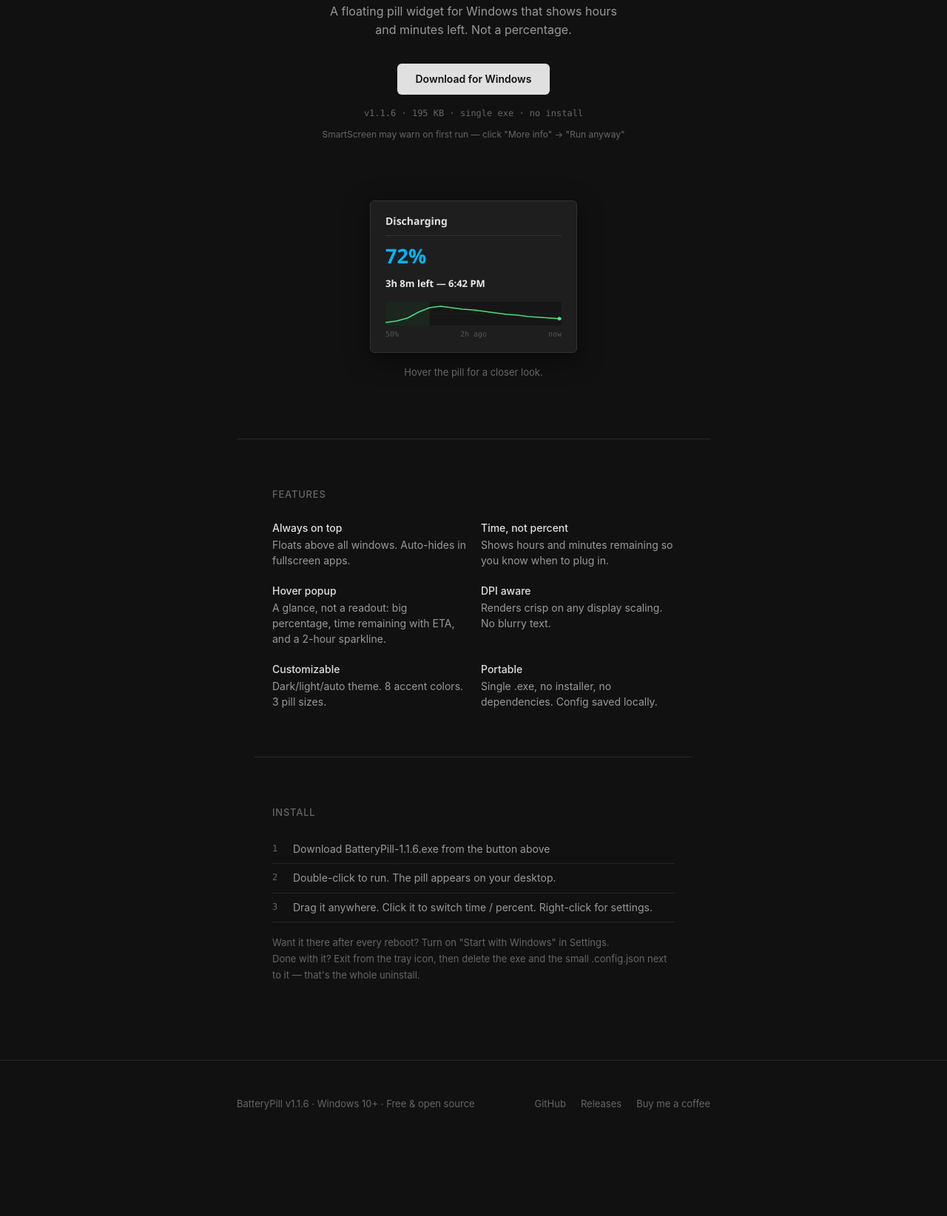
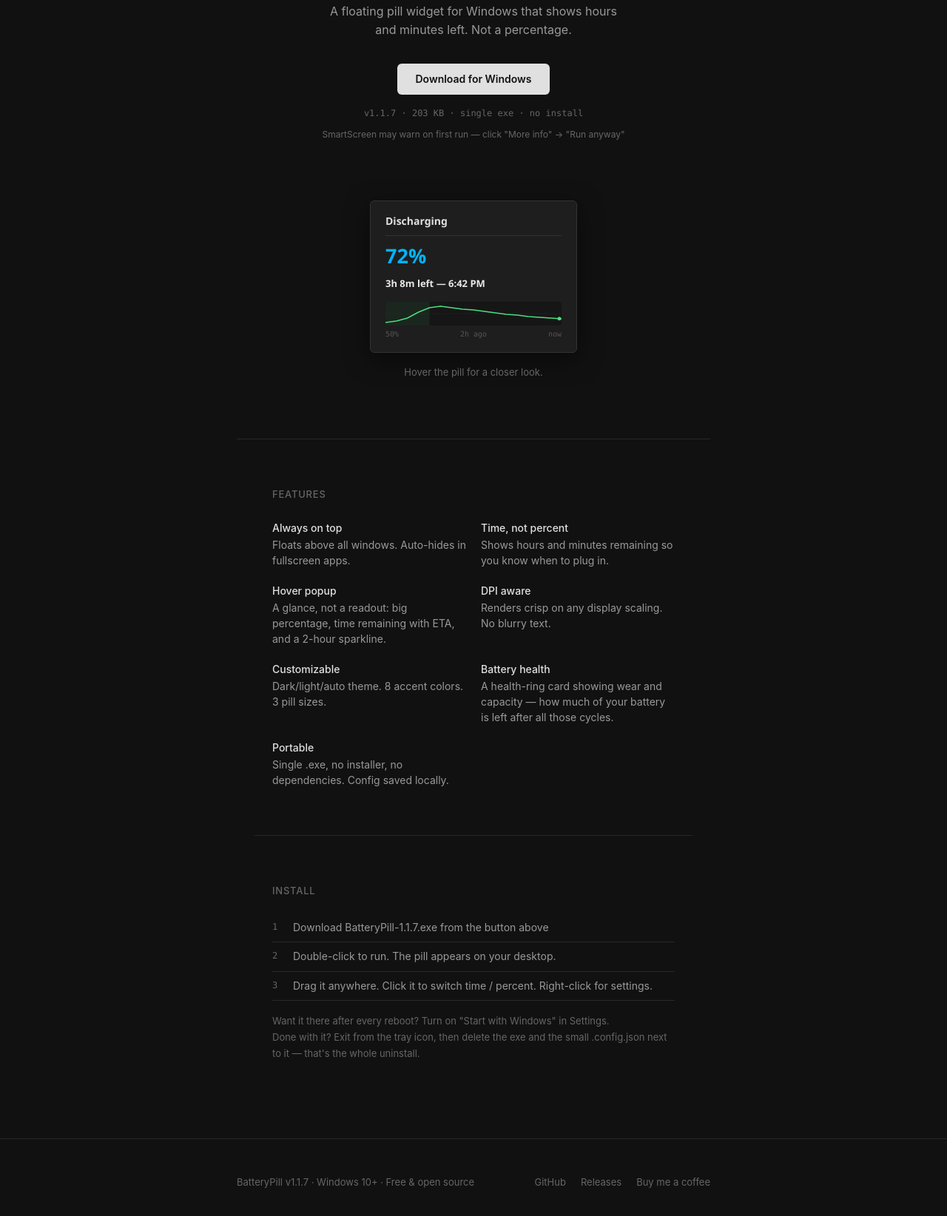
Before and after one commit to nobackhand/checkbattery, a plain HTML site: page docs/index.html in a window 1280 px wide. Shown: the part 254-1898 px from the top of the page at 74% size. Before the commit the page ends 1805 px from the top, so only its background shows below. Drawn offline with Linux system fonts and the light colour scheme.

Commit message:
polish: screenshot-worthy — battery health ring card
Overnight loop 3/12. A CoconutBattery-style circular health ring
(FullChargeCapacity/DesignCapacity) reachable from both context menus:
big % in the center, Good/Fair/Worn status + capacity + wear below.
Battery health is the thing people screenshot — this makes it shareable.
Light-theme ring darkened for contrast; friendly no-battery empty state.

Co-Authored-By: Claude Opus 4.8 <noreply@anthropic.com>

```diff
--- a/docs/index.html
+++ b/docs/index.html
@@ -306,15 +306,15 @@
     <a href="#features">Features</a>
     <a href="#install">Install</a>
     <a href="https://github.com/nobackhand/checkbattery" target="_blank" rel="noopener">GitHub</a>
-    <a href="/BatteryPill-1.1.6.exe" class="dl" download>Download</a>
+    <a href="/BatteryPill-1.1.7.exe" class="dl" download>Download</a>
   </div>
 </nav>
 
 <div class="hero">
   <h1>Battery time remaining,<br>always visible</h1>
   <p>A floating pill widget for Windows that shows hours and minutes left. Not a percentage.</p>
-  <a href="/BatteryPill-1.1.6.exe" class="hero-dl" download>Download for Windows</a>
-  <div class="hero-meta">v1.1.6 &middot; 195 KB &middot; single exe &middot; no install</div>
+  <a href="/BatteryPill-1.1.7.exe" class="hero-dl" download>Download for Windows</a>
+  <div class="hero-meta">v1.1.7 &middot; 203 KB &middot; single exe &middot; no install</div>
   <div class="hero-note">SmartScreen may warn on first run &mdash; click "More info" &rarr; "Run anyway"</div>
 </div>
 
@@ -365,6 +365,10 @@
         Dark/light/auto theme. 8 accent colors. 3 pill sizes.
       </li>
       <li>
+        <strong>Battery health</strong>
+        A health-ring card showing wear and capacity &mdash; how much of your battery is left after all those cycles.
+      </li>
+      <li>
         <strong>Portable</strong>
         Single .exe, no installer, no dependencies. Config saved locally.
       </li>
@@ -376,7 +380,7 @@
   <section class="install" id="install">
     <h2>Install</h2>
     <ol>
-      <li>Download BatteryPill-1.1.6.exe from the button above</li>
+      <li>Download BatteryPill-1.1.7.exe from the button above</li>
       <li>Double-click to run. The pill appears on your desktop.</li>
       <li>Drag it anywhere. Click it to switch time / percent. Right-click for settings.</li>
     </ol>
@@ -387,7 +391,7 @@
 
 <footer>
   <div class="footer-inner">
-    <span>BatteryPill v1.1.6 &middot; Windows 10+ &middot; Free &amp; open source</span>
+    <span>BatteryPill v1.1.7 &middot; Windows 10+ &middot; Free &amp; open source</span>
     <div class="footer-links">
       <a href="https://github.com/nobackhand/checkbattery" target="_blank" rel="noopener">GitHub</a>
       <a href="https://github.com/nobackhand/checkbattery/releases" target="_blank" rel="noopener">Releases</a>
```
Also changed, not shown: 4 other files.
